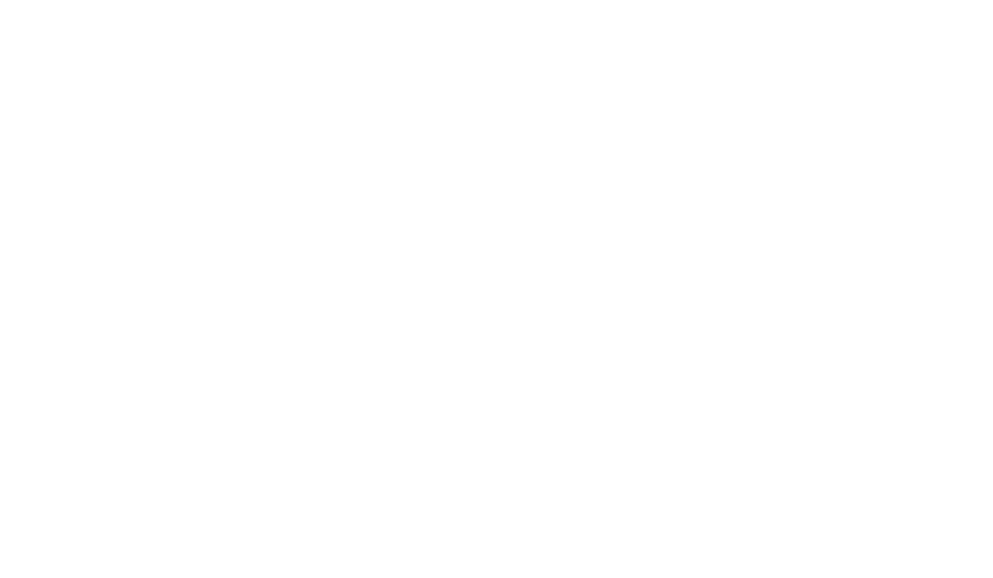
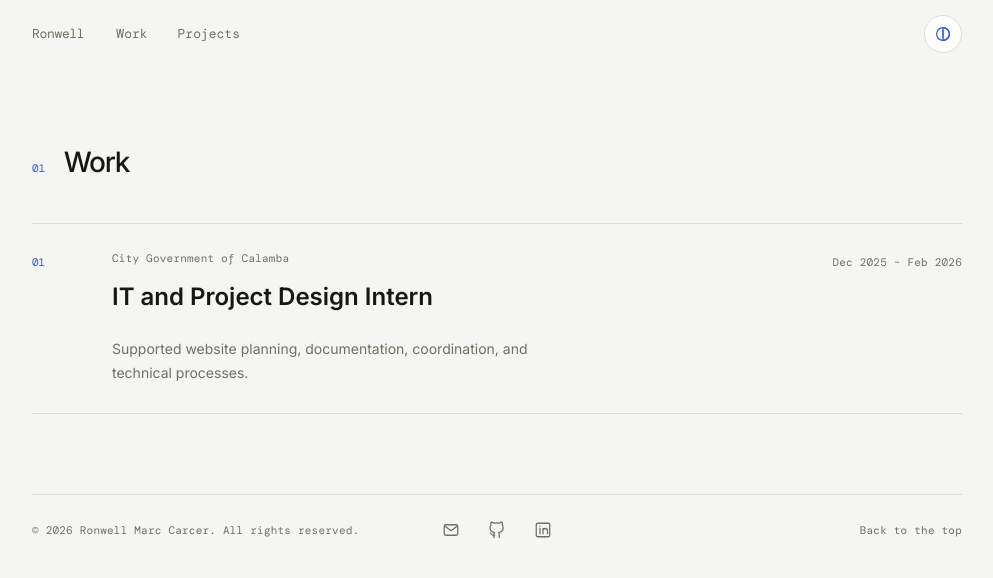
Before and after one commit to Ronwell-bot/portfolio, a plain HTML site: page work.html in a window 1280 px wide. Shown: the whole page, without its empty margins (143-1136 px from the left). Drawn offline with nearby package versions, Linux system fonts and the light colour scheme.

Commit message:
Fixed file paths

```diff
--- a/index.html
+++ b/index.html
@@ -9,15 +9,15 @@
       content="Ronwell Marc Carcer — Computer Science graduate, software developer, and web developer."
     />
     <title>Ronwell Marc Carcer</title>
-    <link rel="stylesheet" href="/style.css" />
-    <link rel="icon" href="/assets/site/favicons/paper.png" type="image/png" />
+    <link rel="stylesheet" href="style.css" />
+    <link rel="icon" href="assets/favicons/paper.png" type="image/png" />
   </head>
   <body data-theme="paper">
     <header class="site-header">
       <a class="site-name" href="#top">Ronwell</a>
       <nav class="site-nav" aria-label="Primary navigation">
-        <a href="/work.html">Work</a>
-        <a href="/projects.html">Projects</a>
+        <a href="work.html">Work</a>
+        <a href="projects.html">Projects</a>
       </nav>
       <div class="theme-switcher">
         <button
@@ -87,7 +87,7 @@
           <div class="now-list" aria-label="Current status updates">
             <div class="now-item">
               <span class="now-key">building</span>
-              <span class="now-value"><a href="#projects">my personal and professional portfolio</a></span>
+              <span class="now-value"><a href="projects.html">my personal and professional portfolio</a></span>
             </div>
             <div class="now-item">
               <span class="now-key">writing</span>
@@ -181,6 +181,6 @@
         Back to the top <span aria-hidden="true"></span>
       </a>
     </footer>
-    <script src="/index.js" type="module"></script>
+    <script src="index.js" type="module"></script>
   </body>
 </html>
--- a/index.js
+++ b/index.js
@@ -65,35 +65,35 @@
         ],
         personalImages: [
           {
-            src: "/assets/images/hkt.jpg",
+            src: "assets/images/hkt.jpg",
             alt: "A city or street scene captured in everyday life.",
           },
           {
-            src: "/assets/images/vball.jpg",
+            src: "assets/images/vball.jpg",
             alt: "A candid photo showing a recreational group activity.",
           },
           {
-            src: "/assets/images/team.jpg",
+            src: "assets/images/team.jpg",
             alt: "A photo of a group of people together.",
           },
           {
-            src: "/assets/images/rs.jpeg",
+            src: "assets/images/rs.jpeg",
             alt: "A close-up portrait in a relaxed setting.",
           },
           {
-            src: "/assets/images/river.jpg",
+            src: "assets/images/river.jpg",
             alt: "A scenic landscape photo with a river and natural surroundings.",
           },
           {
-            src: "/assets/images/peak2.jpg",
+            src: "assets/images/peak2.jpg",
             alt: "A mountain landscape image with wider outdoor scenery.",
           },
           {
-            src: "/assets/images/peak.jpg",
+            src: "assets/images/peak.jpg",
             alt: "A highland photo showing open terrain and a scenic outdoors setting.",
           },
           {
-            src: "/assets/images/hkdl.jpg",
+            src: "assets/images/hkdl.jpg",
             alt: "A casual image that fits a personal photo journal.",
           },
         ],
@@ -104,7 +104,6 @@
             href: "https://www.linkedin.com/in/ronwell-carcer-b3aa28269/",
           },
           { label: "Email", href: "mailto:carcerronwell@gmail.com" },
-          { label: "Résumé", href: "/Ronwell-Marc-Carcer-Resume.pdf" },
         ],
         contact: [
           {
@@ -476,9 +475,9 @@
       const themes = ["paper", "signal", "grove"];
       const themeNames = { paper: "Paper", signal: "Signal", grove: "Grove" };
       const faviconPathByTheme = {
-        paper: "/assets/favicons/paper.png",
-        signal: "/assets/favicons/signal.png",
-        grove: "/assets/favicons/grove.png",
+        paper: "assets/favicons/paper.png",
+        signal: "assets/favicons/signal.png",
+        grove: "assets/favicons/grove.png",
       };
       const themeButton = document.querySelector("[data-theme-toggle]");
       const themeFavicon = document.querySelector('link[rel="icon"]');
--- a/style.css
+++ b/style.css
@@ -447,6 +447,7 @@ h1 {
 .section-heading > span {
   color: var(--accent);
 }
+.section-heading h1,
 .section-heading h2 {
   margin: 0;
   font-size: 28px;
--- a/work.html
+++ b/work.html
@@ -0,0 +1,112 @@
+<!doctype html>
+<html lang="en">
+  <head>
+    <meta charset="UTF-8" />
+    <meta name="viewport" content="width=device-width, initial-scale=1.0" />
+    <meta name="theme-color" content="#f5f5f2" />
+    <meta
+      name="description"
+      content="Work experience of Ronwell Marc Carcer."
+    />
+    <title>Work | Ronwell Marc Carcer</title>
+    <link rel="stylesheet" href="style.css" />
+    <link rel="icon" href="assets/favicons/paper.png" type="image/png" />
+  </head>
+  <body data-theme="paper">
+    <header class="site-header">
+      <a class="site-name" href="index.html">Ronwell</a>
+      <nav class="site-nav" aria-label="Primary navigation">
+        <a href="work.html" aria-current="page">Work</a>
+        <a href="projects.html">Projects</a>
+      </nav>
+      <div class="theme-switcher">
+        <button
+          class="theme-button"
+          type="button"
+          data-theme-toggle
+          aria-label="Switch theme: Paper (next: Signal)"
+          title="Theme: Paper"
+        >
+          <svg
+            viewBox="0 0 24 24"
+            fill="none"
+            stroke="currentColor"
+            stroke-width="1.6"
+            stroke-linecap="round"
+            stroke-linejoin="round"
+            aria-hidden="true"
+          >
+            <circle cx="12" cy="12" r="8.5" />
+            <path d="M12 3.5a8.5 8.5 0 0 1 0 17z" />
+            <path d="M12 7v10" />
+          </svg>
+        </button>
+      </div>
+    </header>
+
+    <main class="page-shell" id="top">
+      <section class="content-section" aria-labelledby="work-title">
+        <div class="section-heading">
+          <span>01</span>
+          <h1 id="work-title">Work</h1>
+        </div>
+
+        <div class="project-list">
+          <article class="project-row">
+            <span class="project-index">01</span>
+            <div class="project-main">
+              <p class="project-type">City Government of Calamba</p>
+              <h2>IT and Project Design Intern</h2>
+              <p class="project-description">
+                Supported website planning, documentation, coordination, and
+                technical processes.
+              </p>
+            </div>
+            <p class="project-stack">Dec 2025 – Feb 2026</p>
+          </article>
+        </div>
+      </section>
+    </main>
+
+    <footer class="site-footer">
+      <p class="footer-copyright">
+        © <span id="year"></span> Ronwell Marc Carcer. All rights reserved.
+      </p>
+      <nav class="footer-socials" aria-label="Social links">
+        <a href="mailto:carcerronwell@gmail.com" aria-label="Email Ronwell">
+          <svg viewBox="0 0 24 24" aria-hidden="true">
+            <rect x="3" y="5" width="18" height="14" rx="2" />
+            <path d="m4 7 8 6 8-6" />
+          </svg>
+        </a>
+        <a
+          href="https://github.com/Ronwell-bot"
+          target="_blank"
+          rel="noreferrer"
+          aria-label="Ronwell on GitHub"
+        >
+          <svg viewBox="0 0 24 24" aria-hidden="true">
+            <path
+              d="M9 19c-4.3 1.4-4.3-2.5-6-3m12 6v-3.9a3.4 3.4 0 0 0-.9-2.7c3-.3 6.1-1.5 6.1-6.7a5.2 5.2 0 0 0-1.4-3.6 4.8 4.8 0 0 0-.1-3.6s-1.2-.4-3.8 1.4a13.2 13.2 0 0 0-6.9 0C5.4 1.1 4.2 1.5 4.2 1.5a4.8 4.8 0 0 0-.1 3.6 5.2 5.2 0 0 0-1.4 3.6c0 5.2 3.1 6.4 6.1 6.7a3.4 3.4 0 0 0-.9 2.7V22"
+            />
+          </svg>
+        </a>
+        <a
+          href="https://www.linkedin.com/in/ronwell-carcer-b3aa28269/"
+          target="_blank"
+          rel="noreferrer"
+          aria-label="Ronwell on LinkedIn"
+        >
+          <svg viewBox="0 0 24 24" aria-hidden="true">
+            <rect x="3" y="3" width="18" height="18" rx="2" />
+            <path d="M8 10v7m0-10v.01M12 17v-7m0 3a3 3 0 0 1 6 0v4" />
+          </svg>
+        </a>
+      </nav>
+      <a class="footer-back-to-top" href="#top">
+        Back to the top <span aria-hidden="true"></span>
+      </a>
+    </footer>
+    <script src="index.js" type="module"></script>
+  </body>
+</html>
```
Also changed, not shown: projects.html (+6 -6 lines).
